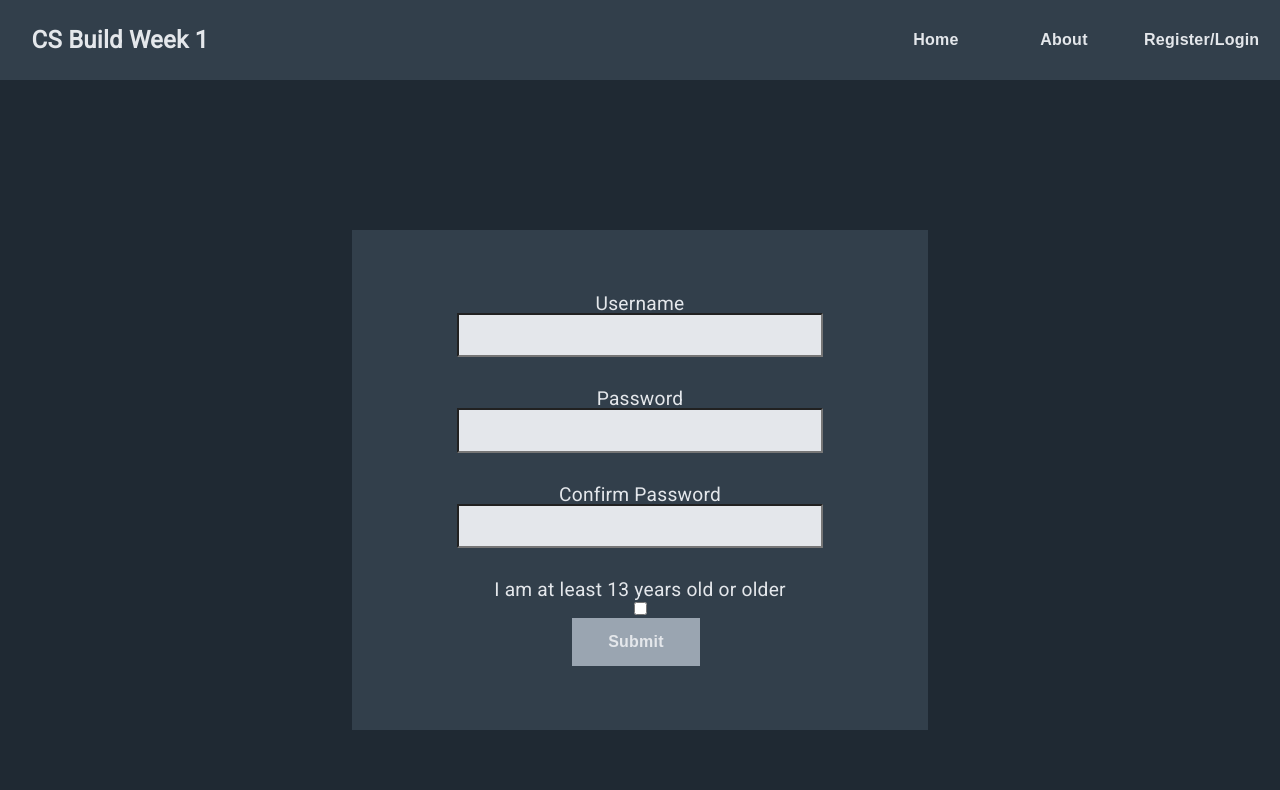
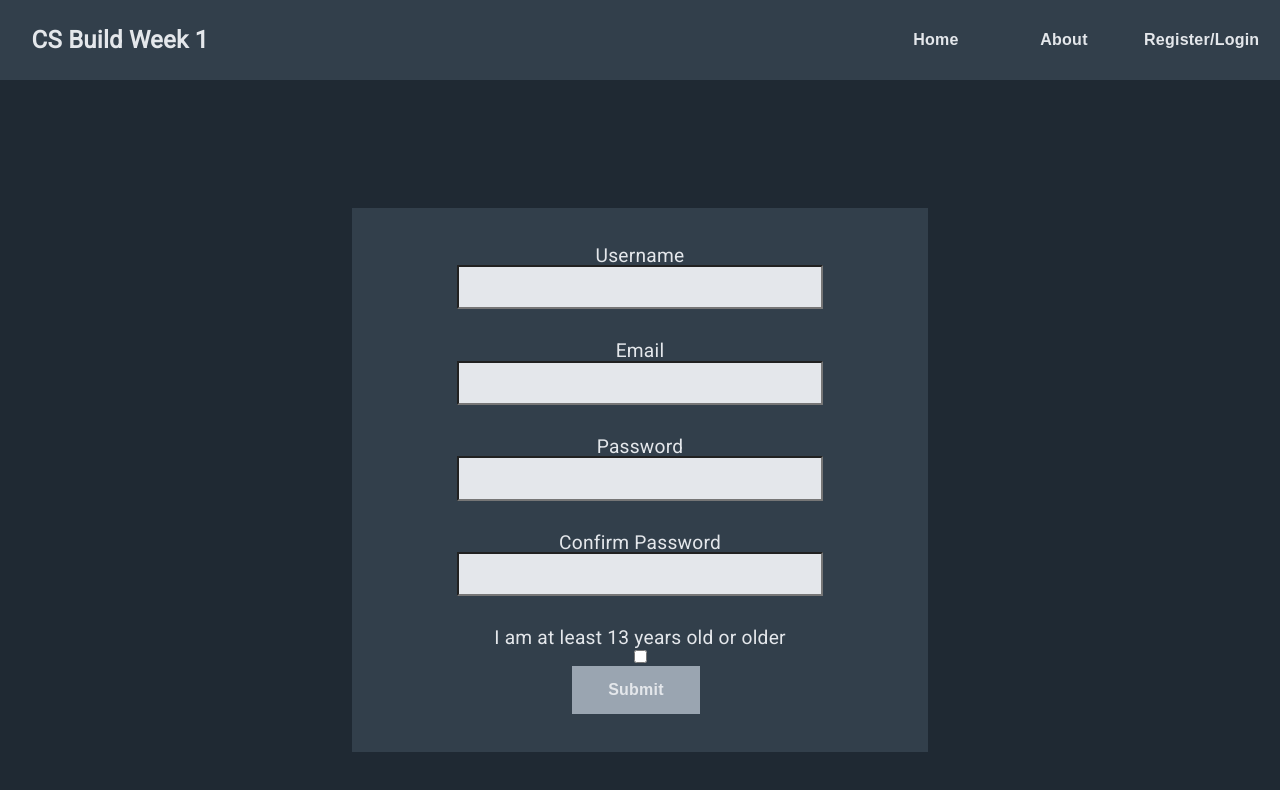
Before and after one commit to DDLPCS26/front-end, a React (Create React App) app in the folder client/: page /register in a window 1280 px wide. Shown: the top 790 px of the page. Built offline with nearby package versions, Linux system fonts and the light colour scheme.

Commit message:
Added email input and reflected that into initial state for the Register component.

```diff
--- a/client/src/components/Register.js
+++ b/client/src/components/Register.js
@@ -9,7 +9,7 @@ import { styletest } from '../helpers/styletest';
 import { DefaultTheme } from '../contexts/DefaultTheme';
 
 const Register = props => {
-  const [register, setRegister] = useState({username: "", password: "", password2: ""})
+  const [register, setRegister] = useState({username: "", email: "", password: "", password2: ""})
 
   // contexts
   const colorPalette = useContext(DefaultTheme).colors;
@@ -36,7 +36,8 @@ const handleSubmit = e => {
       <Form action={handleSubmit}>
           <Label for="uname">Username</Label>
           <Input type="text" required id="uname" name="username" value={register.username} onChange={handleChange} colors={colorPalette}/>
-
+          <Label for="email">Email</Label>
+          <Input type="email" required id="email" name="email" value={register.email} onChange={handleChange} colors={colorPalette}/>
           <Label for="pword">Password</Label>
           <Input type="password" required id="pword" name="password" value={register.password} onChange={handleChange} colors={colorPalette}/>
           {register.password !== register.password2 && register.password2.length >= 3 ? <p>Password fields do not match!</p> : <></>}
```
